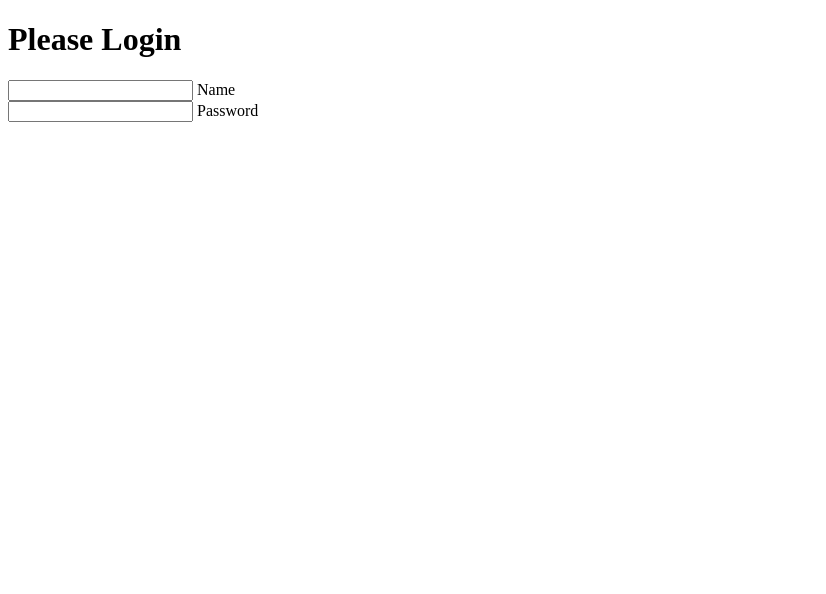
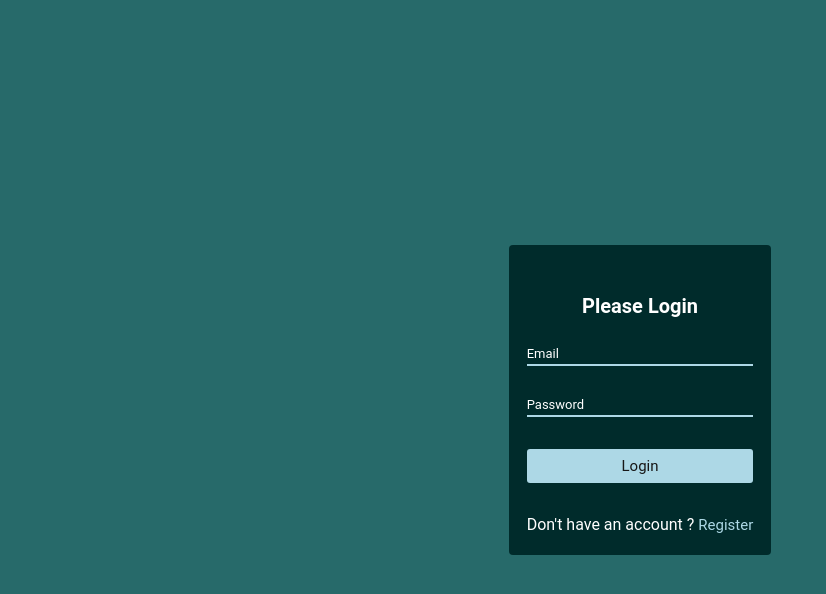
Before and after one commit to mahamadou-simpara/Little-form, a plain HTML site: page index.html in a window 1280 px wide. Shown: the whole page, without its empty margins (0-826 px from the left). Drawn offline with Linux system fonts and the light colour scheme.

Commit message:
website designed

```diff
--- a/index.html
+++ b/index.html
@@ -4,21 +4,31 @@
     <meta charset="UTF-8">
     <meta http-equiv="X-UA-Compatible" content="IE=edge">
     <meta name="viewport" content="width=device-width, initial-scale=1.0">
+    <link rel="preconnect" href="https://fonts.googleapis.com.css">
+    <link rel="stylesheet" href="style.css">
     <title>Little-form</title>
 </head>
 <body>
     <div id="container">
-        <h1>Please Login</h1>
         <form>
+            <h1>Please Login</h1>
             <div>
                 <input type="text">
-                <label>Name</label>
+                <label>Email</label>
             </div>
 
             <div>
                 <input type="password">
                 <label>Password</label>
             </div>
+
+            <div>
+                <button>Login</button>
+            </div>
+
+            <div>
+                <p>Don't have an account ? <a href="#">Register</a></p>
+            </div>
         </form>
     </div>
 </body>
--- a/style.css
+++ b/style.css
@@ -0,0 +1,81 @@
+*{
+ box-sizing: border-box;
+ color: white;
+ font-family: 'Oleo Script', cursive;
+ font-family: 'Roboto', sans-serif;
+}
+
+body{
+ width: 100vw;
+ height: 100vh;
+ margin: 0;
+}
+#container{
+ width: 100%;
+ height: 100%;
+ display: flex;
+ justify-content: center;
+ align-items: center;
+ flex-direction: column;
+ background-color: rgb(39, 106, 106);
+}
+#container form{
+ background-color: rgb(0, 43, 43);
+ padding: 35px 18px;
+ padding-bottom: 5px;
+ text-align: center;
+ border-radius: 4px;
+
+}
+#container form div{
+ position: relative;
+}
+
+#container form h1{
+ font-size: 20px;
+}
+
+#container form div label{
+ position: absolute;
+ display: block;
+ /* left: 10px; */
+ top: 15px;
+ font-size: 13px;
+}
+
+#container form div input{
+width: 100%;
+background-color: transparent;
+border: none;
+border-bottom: 2px solid lightblue;
+margin: 1rem 0;
+}
+#container form div input:active,
+#container form div input:focus{
+ outline: none;
+}
+
+#container form div button{
+ background-color: lightblue;
+ border: none;
+ border-radius: 3px;
+ font-size: 15px;
+ font-family: inherit;
+ padding: 8px 10px;
+ margin: 1rem 0;
+ width: 100%;
+ color: rgb(23, 23, 23);
+}
+
+#container form div button:hover{
+    background-color: rgb(41, 102, 122);
+}
+#container form a{
+ color: lightblue;
+ text-decoration: none;
+ font-size: 15px;
+}
+
+#container form div input:focus + #container form div label{
+ font-size: 30px;
+}
```
